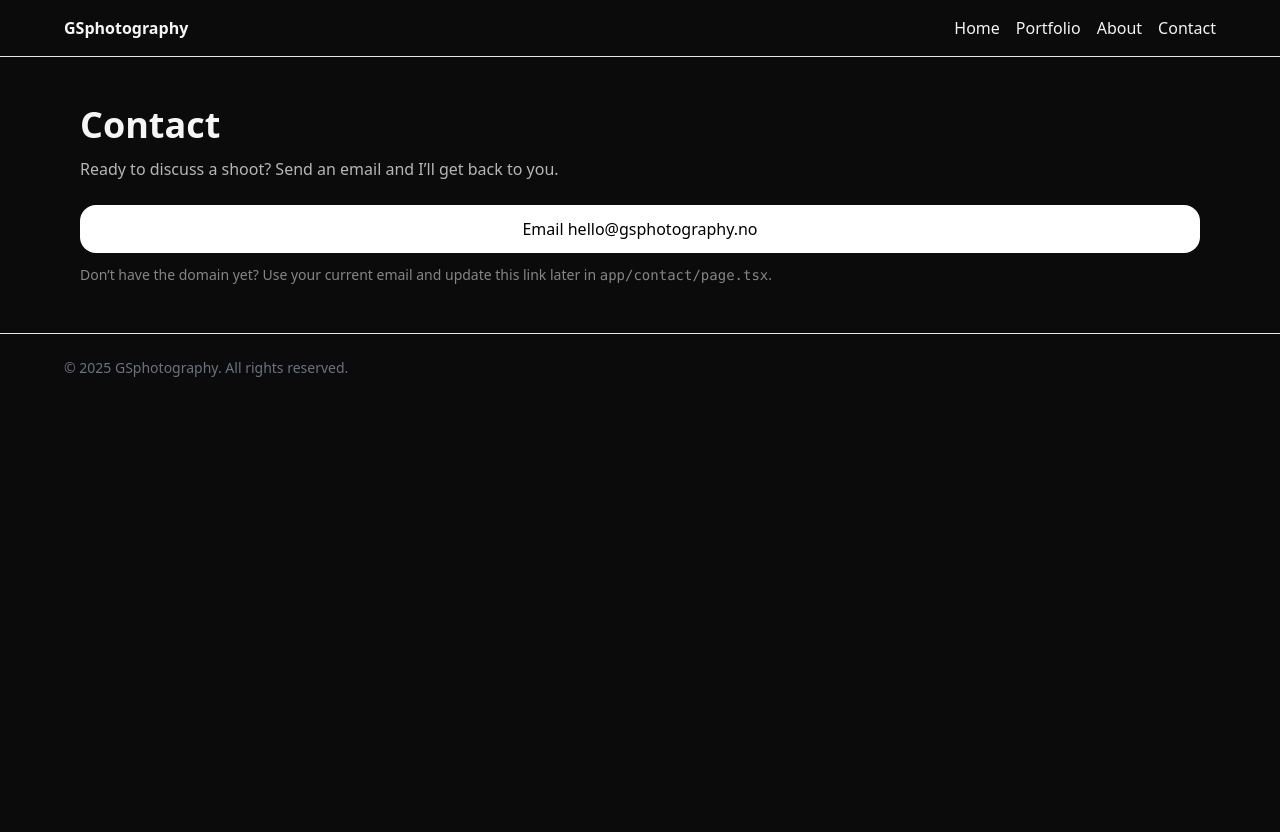
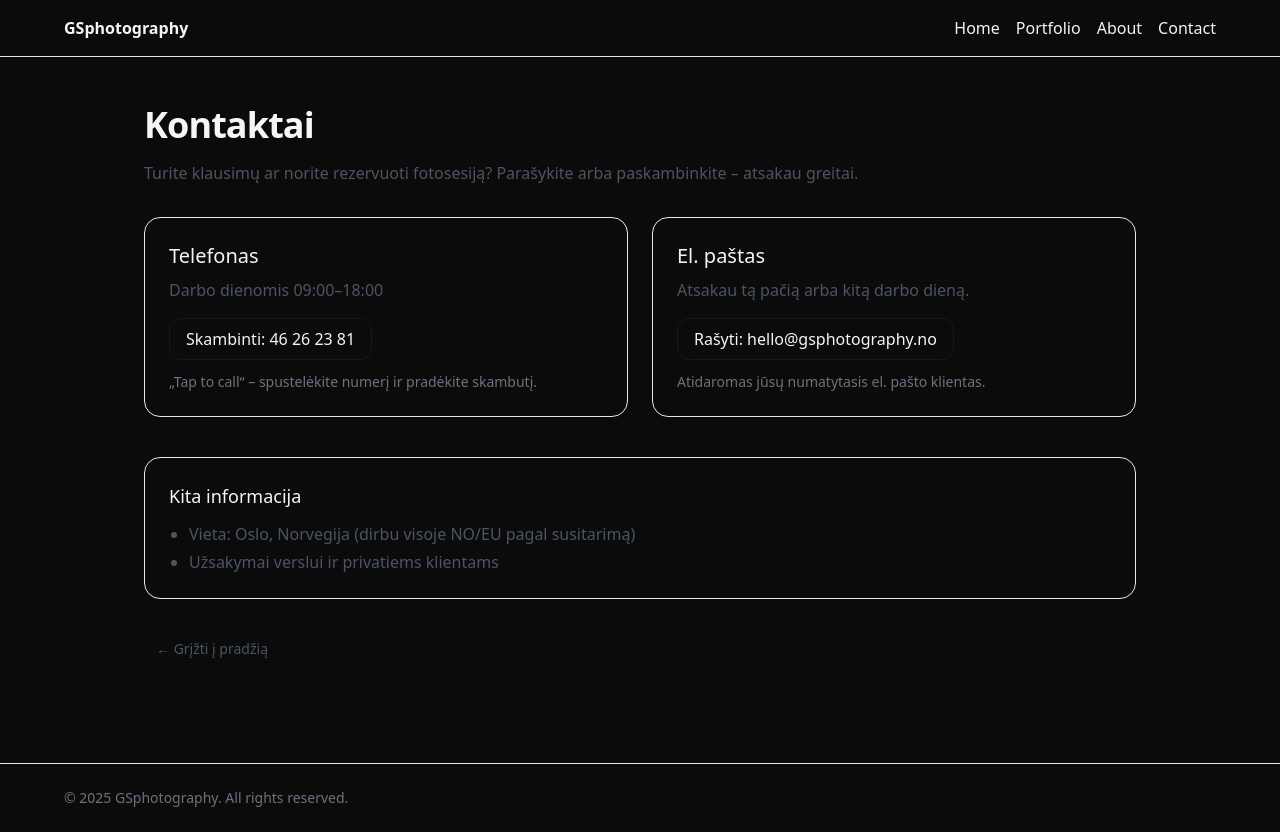
Before and after one commit to tiesiogfoto/gsphotography-portfolio, a Next.js app: page /contact in a window 1280 px wide. Before the commit the page ends 800 px from the top, so only its background shows below. Built offline with nearby package versions, Linux system fonts and the light colour scheme.

Commit message:
Update page.tsx

```diff
--- a/app/contact/page.tsx
+++ b/app/contact/page.tsx
@@ -1,23 +1,79 @@
-export const metadata = { title: 'Contact – GSphotography' };
+// app/contact/page.tsx
+import Link from "next/link";
+
+export const metadata = {
+  title: "Kontaktai | GSphotography",
+  description: "Susisiekite dėl fotosesijų ir projektų.",
+};
 
 export default function ContactPage() {
   return (
-    <section className="container-padded mt-12 max-w-xl">
-      <h1 className="text-3xl md:text-4xl font-semibold">Contact</h1>
-      <p className="text-white/70 mt-3">
-        Ready to discuss a shoot? Send an email and I’ll get back to you.
+    <main className="max-w-5xl mx-auto px-4 py-12">
+      <h1 className="text-3xl md:text-4xl font-semibold tracking-tight">
+        Kontaktai
+      </h1>
+
+      <p className="mt-4 text-gray-600">
+        Turite klausimų ar norite rezervuoti fotosesiją? Parašykite arba
+        paskambinkite – atsakau greitai.
       </p>
-      <div className="mt-6 flex flex-col gap-3">
-        <a
-          className="rounded-2xl px-5 py-3 bg-white text-black font-medium text-center hover:opacity-90 transition"
-          href="mailto:hello@gsphotography.no?subject=Project%20inquiry"
+
+      <section className="mt-8 grid gap-6 sm:grid-cols-2">
+        {/* Kortelė: Telefonas */}
+        <div className="rounded-2xl border border-gray-200 p-6">
+          <h2 className="text-xl font-medium">Telefonas</h2>
+          <p className="mt-2 text-gray-600">Darbo dienomis 09:00–18:00</p>
+
+          <a
+            href="tel:+4746262381"
+            className="mt-4 inline-flex items-center justify-center rounded-xl border border-gray-900 px-4 py-2 text-base font-medium hover:bg-gray-900 hover:text-white transition"
+          >
+            Skambinti: 46 26 23 81
+          </a>
+
+          <div className="mt-3 text-sm text-gray-500">
+            <p>„Tap to call“ – spustelėkite numerį ir pradėkite skambutį.</p>
+          </div>
+        </div>
+
+        {/* Kortelė: El. paštas */}
+        <div className="rounded-2xl border border-gray-200 p-6">
+          <h2 className="text-xl font-medium">El. paštas</h2>
+          <p className="mt-2 text-gray-600">
+            Atsakau tą pačią arba kitą darbo dieną.
+          </p>
+
+          <a
+            href="mailto:hello@gsphotography.no"
+            className="mt-4 inline-flex items-center justify-center rounded-xl border border-gray-900 px-4 py-2 text-base font-medium hover:bg-gray-900 hover:text-white transition"
+          >
+            Rašyti: hello@gsphotography.no
+          </a>
+
+          <div className="mt-3 text-sm text-gray-500">
+            <p>Atidaromas jūsų numatytasis el. pašto klientas.</p>
+          </div>
+        </div>
+      </section>
+
+      {/* Papildoma informacija */}
+      <div className="mt-10 rounded-2xl border border-gray-200 p-6">
+        <h3 className="text-lg font-medium">Kita informacija</h3>
+        <ul className="mt-3 list-disc pl-5 text-gray-600 space-y-1">
+          <li>Vieta: Oslo, Norvegija (dirbu visoje NO/EU pagal susitarimą)</li>
+          <li>Užsakymai verslui ir privatiems klientams</li>
+        </ul>
+      </div>
+
+      {/* Grįžti */}
+      <div className="mt-8">
+        <Link
+          href="/"
+          className="inline-flex items-center rounded-xl px-3 py-2 text-sm font-medium text-gray-600 hover:text-gray-900"
         >
-          Email hello@gsphotography.no
-        </a>
-        <p className="text-white/50 text-sm">
-          Don’t have the domain yet? Use your current email and update this link later in <code>app/contact/page.tsx</code>.
-        </p>
+          ← Grįžti į pradžią
+        </Link>
       </div>
-    </section>
+    </main>
   );
 }
```
